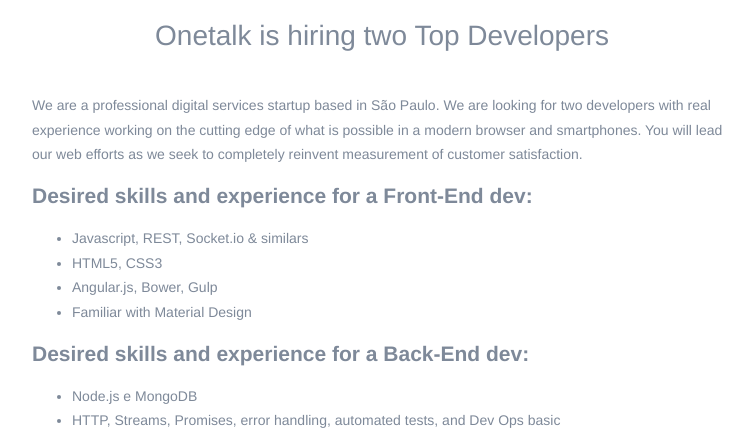
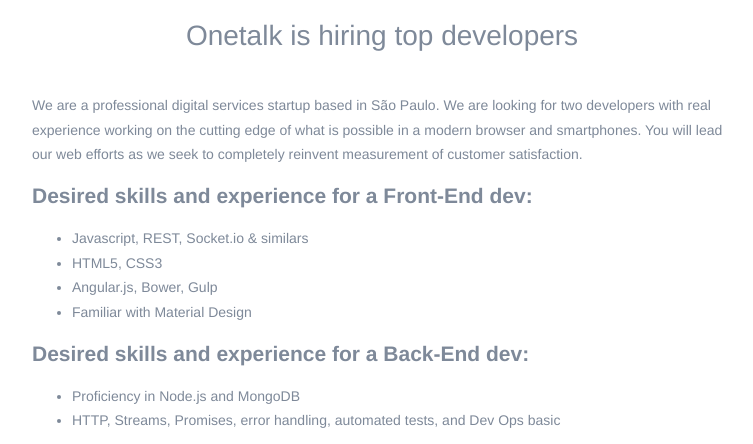
Before and after one commit to YOW/yow.github.io, a plain HTML site: page index.html in a window 1280 px wide. Shown: the part 356-800 px from the top of the page, without its empty margins (258-1011 px from the left). Drawn offline with Linux system fonts and the light colour scheme.

Commit message:
Update index.html

```diff
--- a/index.html
+++ b/index.html
@@ -13,7 +13,7 @@
 </head>
 <body>
   <div id="logo"><img src="http://blog.onetalk.co/wp-content/uploads/2015/04/10505601_836629523069597_2632055648683145639_n.png"></div>
-  <h1>Onetalk is hiring two Top Developers</h1>
+  <h1>Onetalk is hiring top developers</h1>
 
 <div id="detail">
 
@@ -29,7 +29,7 @@
 
     <h2>Desired skills and experience for a Back-End dev:</h2>
     <ul>
-      <li>Node.js e MongoDB</li>
+      <li>Proficiency in Node.js and MongoDB</li>
       <li>HTTP, Streams, Promises, error handling, automated tests, and Dev Ops basic</li>
     </ul>
 
```
